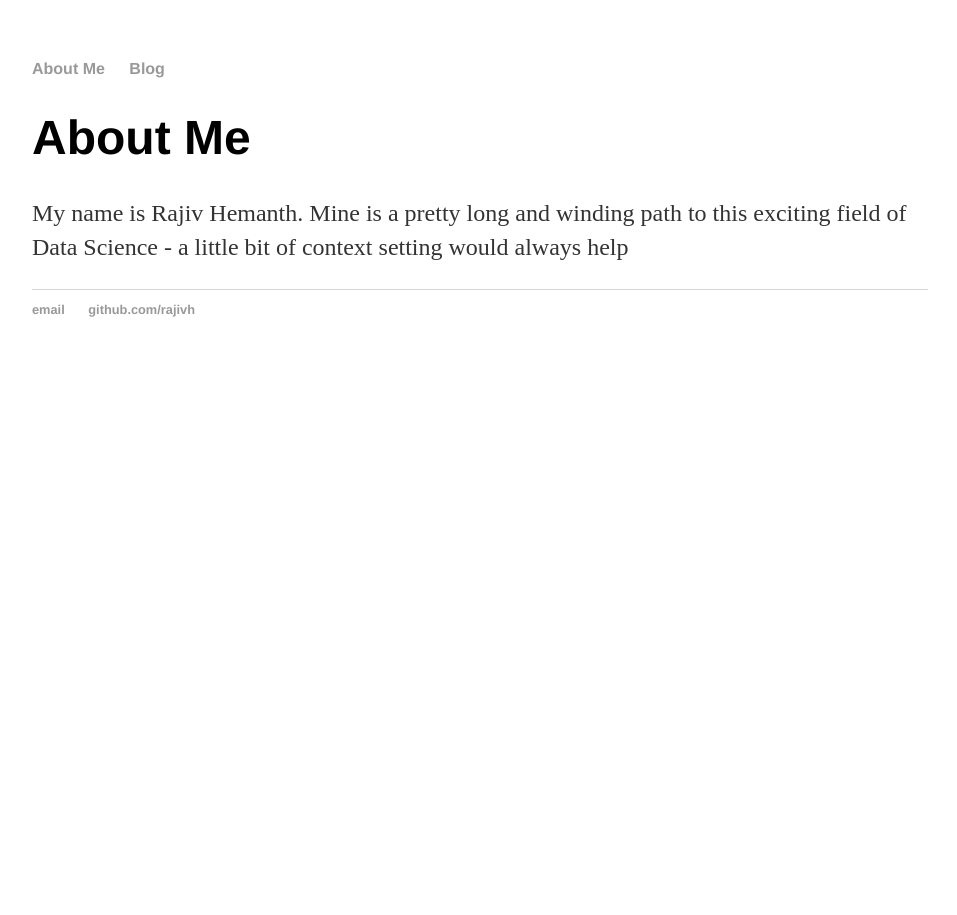
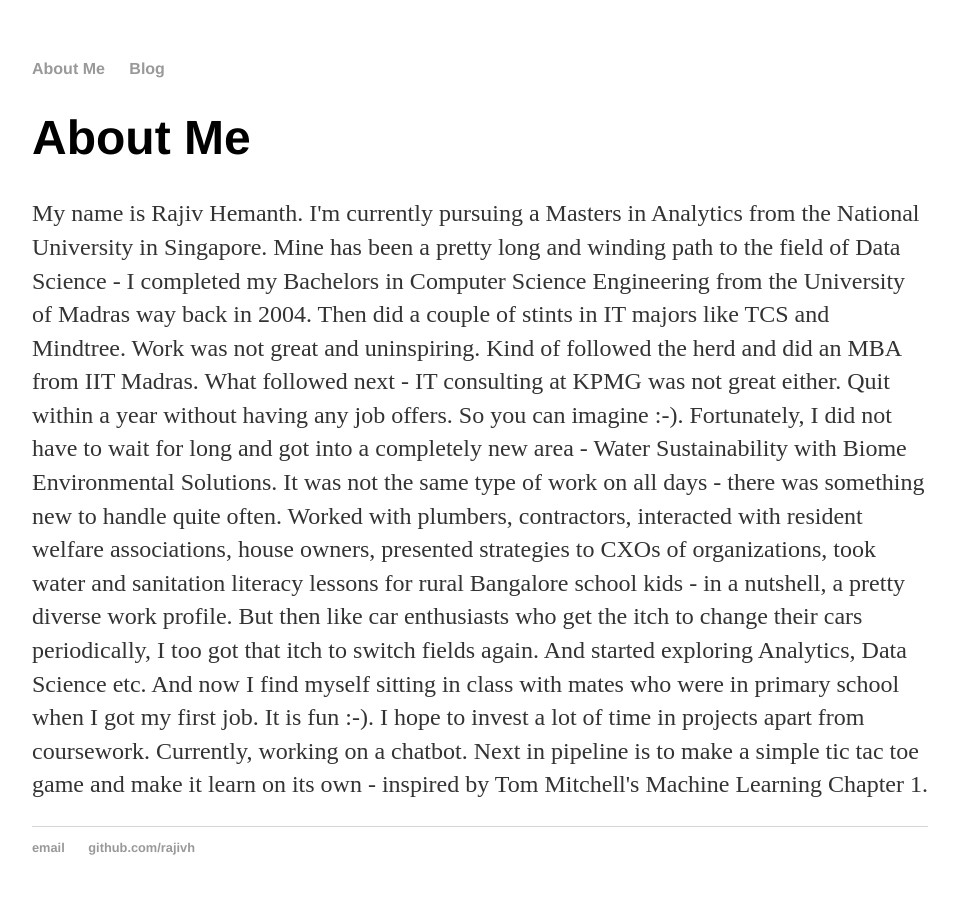
Before and after one commit to Rajivh/rajivh.github.io, a Jekyll site: the page built from about/index.html, in a window 1280 px wide. Shown: the whole page, without its empty margins (160-1117 px from the left). Built offline with Jekyll 4.4.1, drawn with Linux system fonts in a browser that asks for light colours.

Commit message:
Update index.html

```diff
--- a/about/index.html
+++ b/about/index.html
@@ -4,5 +4,14 @@ title: About Me
 ---
 
 	<h1>{{ page.title }}</h1>
-	<p>My name is Rajiv Hemanth. Mine is a pretty long and winding path to this exciting field of Data Science - a little
-		bit of context setting would always help </p>
+	<p>My name is Rajiv Hemanth. I'm currently pursuing a Masters in Analytics from the National University in Singapore.
+	   Mine has been a pretty long and winding path to the field of Data Science - I completed my Bachelors in Computer
+	   Science Engineering from the University of Madras way back in 2004. Then did a couple of stints in IT majors like
+	   TCS and Mindtree. Work was not great and uninspiring. Kind of followed the herd and did an MBA from IIT Madras.
+	   What followed next - IT consulting at KPMG was not great either. Quit within a year without having any job offers.
+	   So you can imagine :-). Fortunately, I did not have to wait for long and got into a completely new area - Water
+	   Sustainability with Biome Environmental Solutions. It was not the same type of work on all days - there was
+	   something new to handle quite often. Worked with plumbers, contractors, interacted with resident welfare
+           associations, house owners, presented strategies to CXOs of organizations, took water and sanitation literacy 	    lessons for rural Bangalore school kids - in a nutshell, a pretty diverse work profile. But then like car
+	   enthusiasts who get the itch to change their cars periodically, I too got that itch to switch fields again. And
+	   started exploring Analytics, Data Science etc. And now I find myself sitting in class with mates who were in 	   primary school when I got my first job. It is fun :-). I hope to invest a lot of time in projects apart from 	   coursework. Currently, working on a chatbot. Next in pipeline is to make a simple tic tac toe game and make it 	     learn on its own - inspired by Tom Mitchell's Machine Learning Chapter 1. </p>
```
